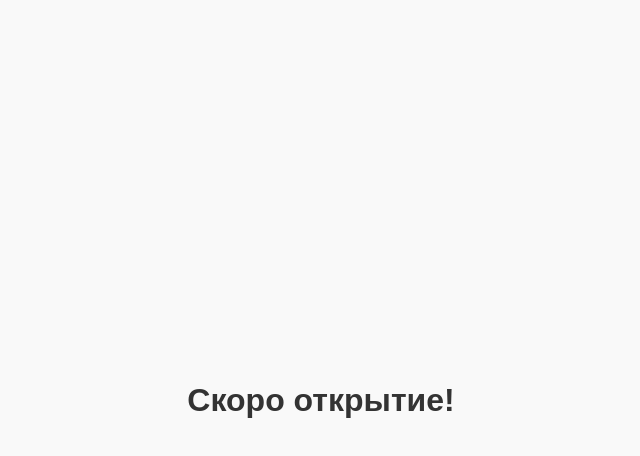
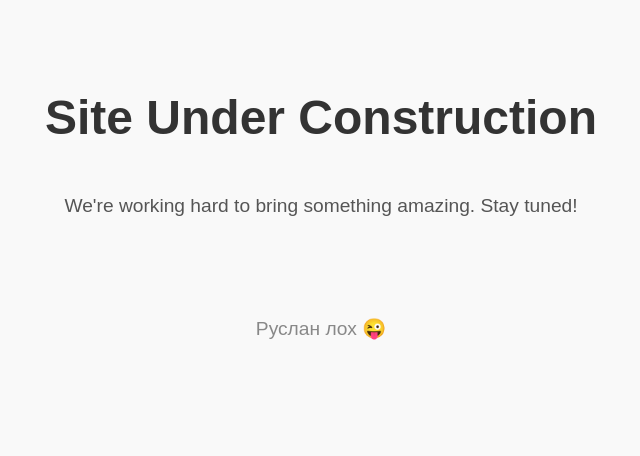
Before and after one commit to Phoen1kxx/sabina-boutique, a plain HTML site: page index.html in a window 1280 px wide. Shown: the whole page, without its empty margins (319-959 px from the left). Drawn offline with Linux system fonts and the light colour scheme.

Commit message:
index.html

```diff
--- a/index.html
+++ b/index.html
@@ -3,9 +3,29 @@
 <head>
     <meta charset="UTF-8">
     <meta name="viewport" content="width=device-width, initial-scale=1.0">
-    <title>Скоро открытие</title>
+    <title>Under Construction</title>
+    <style>
+        body {
+            font-family: Arial, sans-serif;
+            text-align: center;
+            padding: 50px;
+            background-color: #f9f9f9;
+            color: #333;
+        }
+        h1 {
+            font-size: 3em;
+            margin-bottom: 20px;
+        }
+        p {
+            font-size: 1.2em;
+            margin-top: 50px;
+            color: #555;
+        }
+    </style>
 </head>
-<body style="display: flex; justify-content: center; align-items: center; height: 100vh; margin: 0; font-family: Arial, sans-serif; background-color: #f9f9f9;">
-    <h1 style="color: #333;">Скоро открытие!</h1>
+<body>
+    <h1>Site Under Construction</h1>
+    <p>We're working hard to bring something amazing. Stay tuned!</p>
+    <p style="margin-top: 100px; color: #888;">Руслан лох 😜</p>
 </body>
 </html>
```
